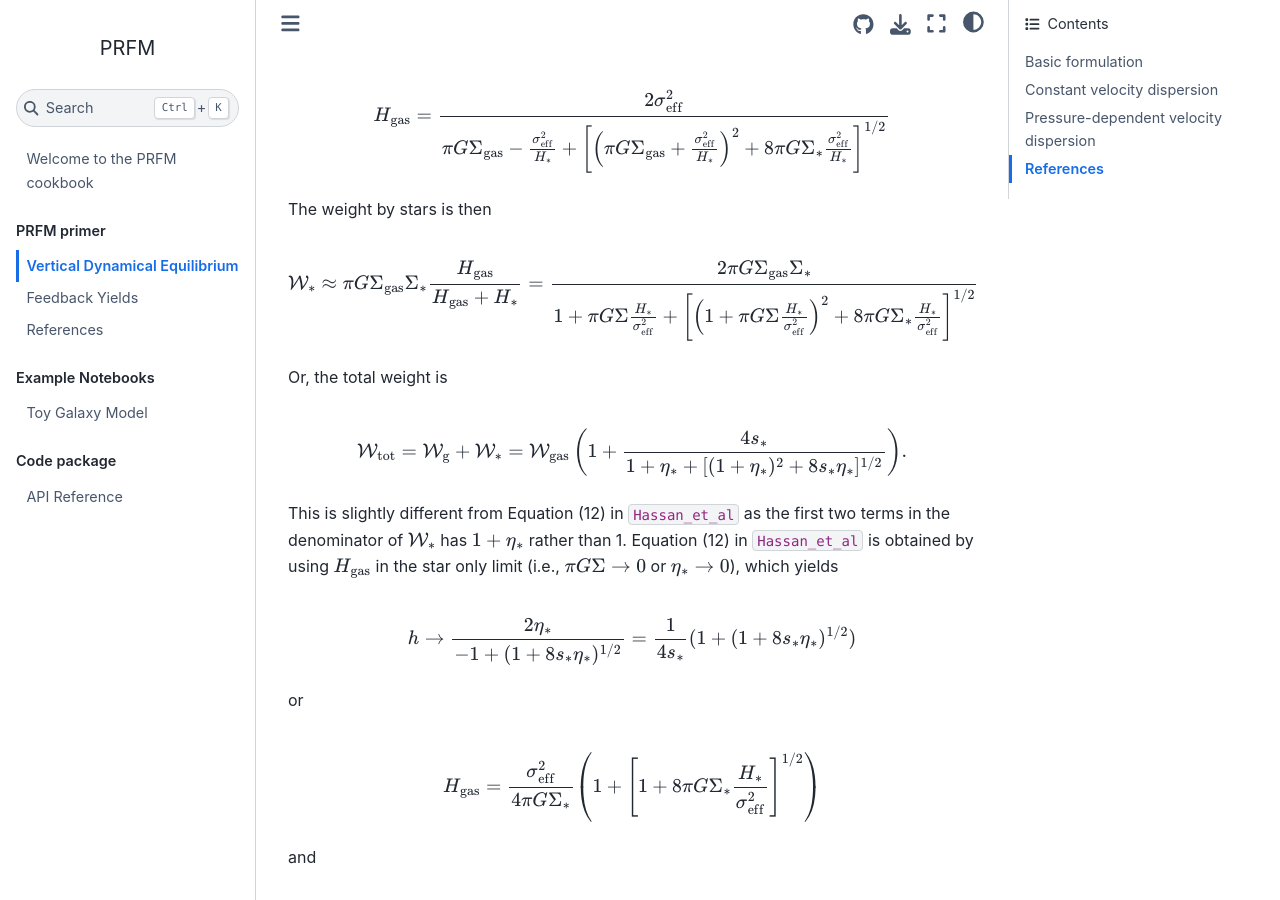
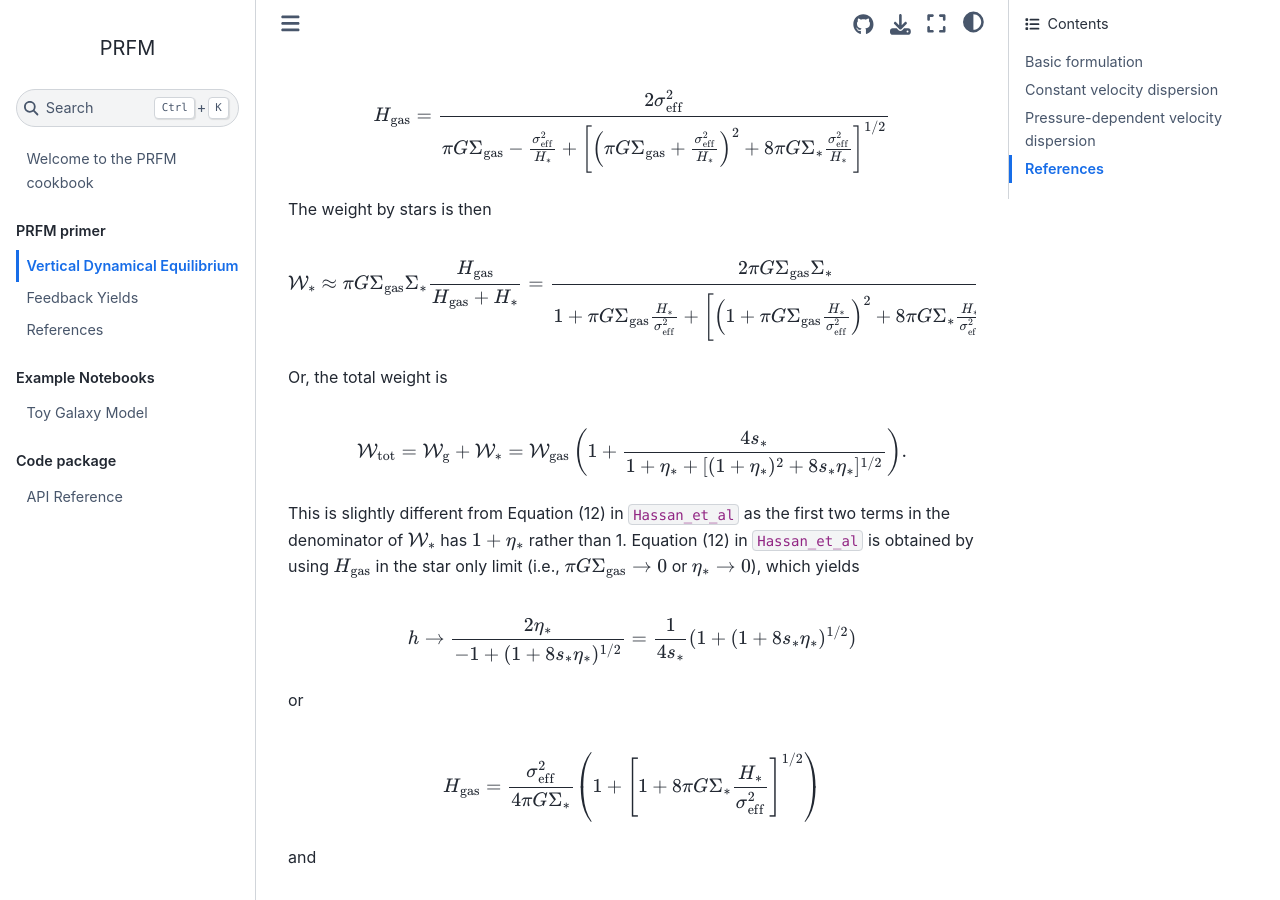
Before and after one commit to changgoo/PRFM, a Jupyter Book: the page built from book/vertical-de.md, in a window 1280 px wide and 900 px high, scrolled down 1741 px. Built offline with Jupyter Book 1.0.4 settings and Sphinx 7.4.7 and the Sphinx Book theme 1.1.4, drawn with Linux system fonts in a browser that asks for light colours; pages that are not in the unit, such as notebooks, are missing from menus; cross-references to code outside the pages are shown as plain code.

Commit message:
Update vertical-de.md

```diff
--- a/book/vertical-de.md
+++ b/book/vertical-de.md
@@ -71,13 +71,13 @@
 
 The weight by stars is then
 
-$$ {\cal W}_*\approx\pi G \Sigma_{\rm gas} \Sigma_* \frac{H_{\rm gas}}{H_{\rm gas} + H_*} = \frac{2\pi G\Sigma_{\rm gas} \Sigma_* }{1+\pi G\Sigma\frac{H_*}{\sigma_{\rm eff}^2}+\left[\left(1+\pi G\Sigma\frac{H_*}{\sigma_{\rm eff}^2}\right)^2+8\pi G \Sigma_* \frac{H_*}{\sigma_{\rm eff}^2}\right]^{1/2}}. $$
+$$ {\cal W}_*\approx\pi G \Sigma_{\rm gas} \Sigma_* \frac{H_{\rm gas}}{H_{\rm gas} + H_*} = \frac{2\pi G\Sigma_{\rm gas} \Sigma_* }{1+\pi G\Sigma_{\rm gas}\frac{H_*}{\sigma_{\rm eff}^2}+\left[\left(1+\pi G\Sigma_{\rm gas}\frac{H_*}{\sigma_{\rm eff}^2}\right)^2+8\pi G \Sigma_* \frac{H_*}{\sigma_{\rm eff}^2}\right]^{1/2}}. $$
 
 Or, the total weight is
 
 $$ {\cal W}_{\rm tot} = {\cal W}_{\rm g}+{\cal W}_* = {\cal W}_{\rm gas}\left(1+\frac{4s_*}{1+\eta_* + [(1+\eta_*)^2+8s_*\eta_*]^{1/2}}\right). $$
 
-This is slightly different from Equation (12) in {cite}`Hassan_et_al` as the first two terms in the denominator of ${\cal W}_*$ has $1+\eta_*$ rather than 1. Equation (12) in {cite}`Hassan_et_al` is obtained by using $H_{\rm gas}$ in the star only limit (i.e., $\pi G \Sigma \rightarrow0$ or $\eta_*\rightarrow0$), which yields
+This is slightly different from Equation (12) in {cite}`Hassan_et_al` as the first two terms in the denominator of ${\cal W}_*$ has $1+\eta_*$ rather than 1. Equation (12) in {cite}`Hassan_et_al` is obtained by using $H_{\rm gas}$ in the star only limit (i.e., $\pi G \Sigma_{\rm gas} \rightarrow0$ or $\eta_*\rightarrow0$), which yields
 
 $$ h\rightarrow \frac{2\eta_*}{-1+(1+8s_*\eta_*)^{1/2}} =
  \frac{1}{4s_*}(1+(1+8s_*\eta_*)^{1/2}) $$
```
